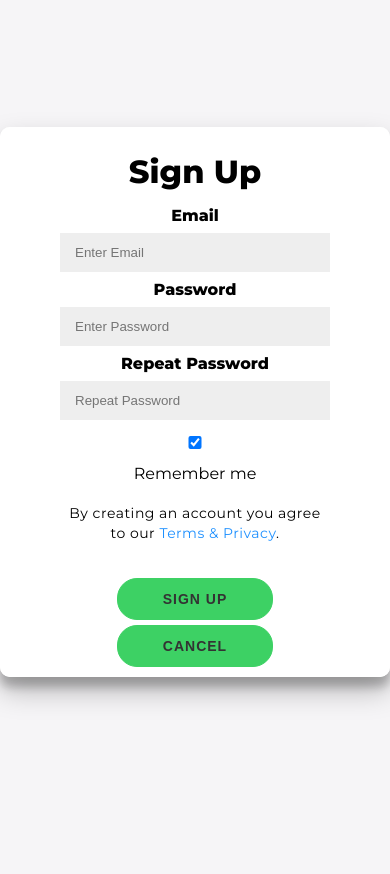
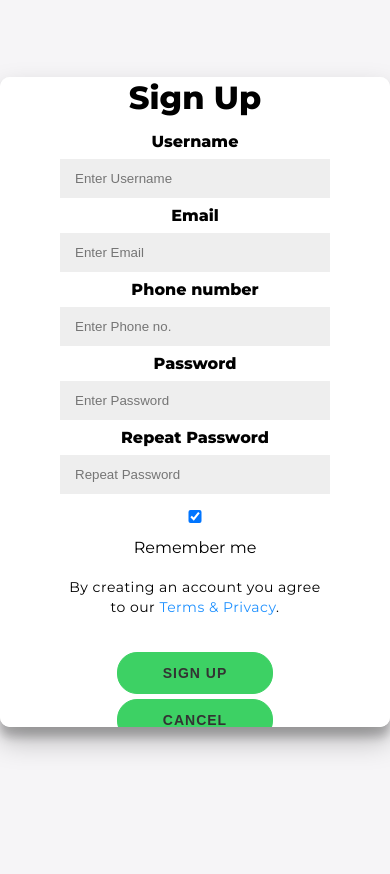
Before and after one commit to AayamKhatiwada/Tour_management_website, a PHP site: page /signup.html in a window 390 px wide. Run offline with PHP 8.4, Linux system fonts and the light colour scheme.

Commit message:
signup page edited
Adding phone number and username and a little change in css

```diff
--- a/signup.css
+++ b/signup.css
@@ -93,7 +93,7 @@ input {
 	overflow: hidden;
 	width: 550px;
 	max-width: 100%;
-	min-height: 550px;
+	min-height: 650px;
 }
 
 .form-container {
--- a/signup.html
+++ b/signup.html
@@ -14,8 +14,14 @@
         <div class="form-container sign-in-container">
             <form action="#">
                 <h1 style="margin: 15px">Sign Up</h1>
-                <label for="email"><b>Email</b></label>
-                <input type="text" placeholder="Enter Email" name="email" required>
+                <label for="email"><b>Username</b></label>
+                <input type="text" placeholder="Enter Username" name="email" required>
+
+                <label for="psw"><b>Email</b></label>
+                <input type="password" placeholder="Enter Email" name="psw" required>
+
+                <label for="psw"><b>Phone number</b></label>
+                <input type="password" placeholder="Enter Phone no." name="psw" required>
 
                 <label for="psw"><b>Password</b></label>
                 <input type="password" placeholder="Enter Password" name="psw" required>
```
